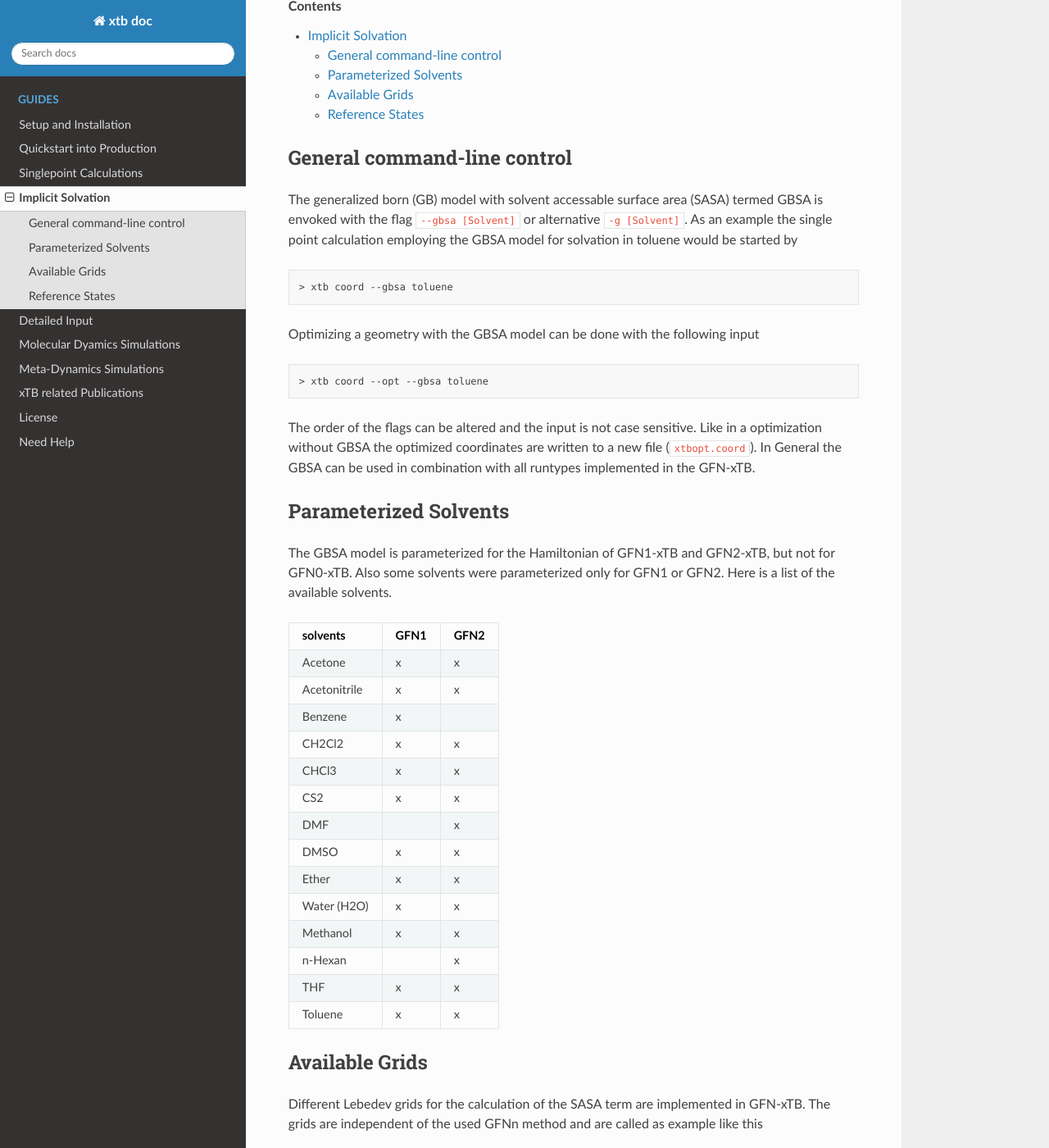
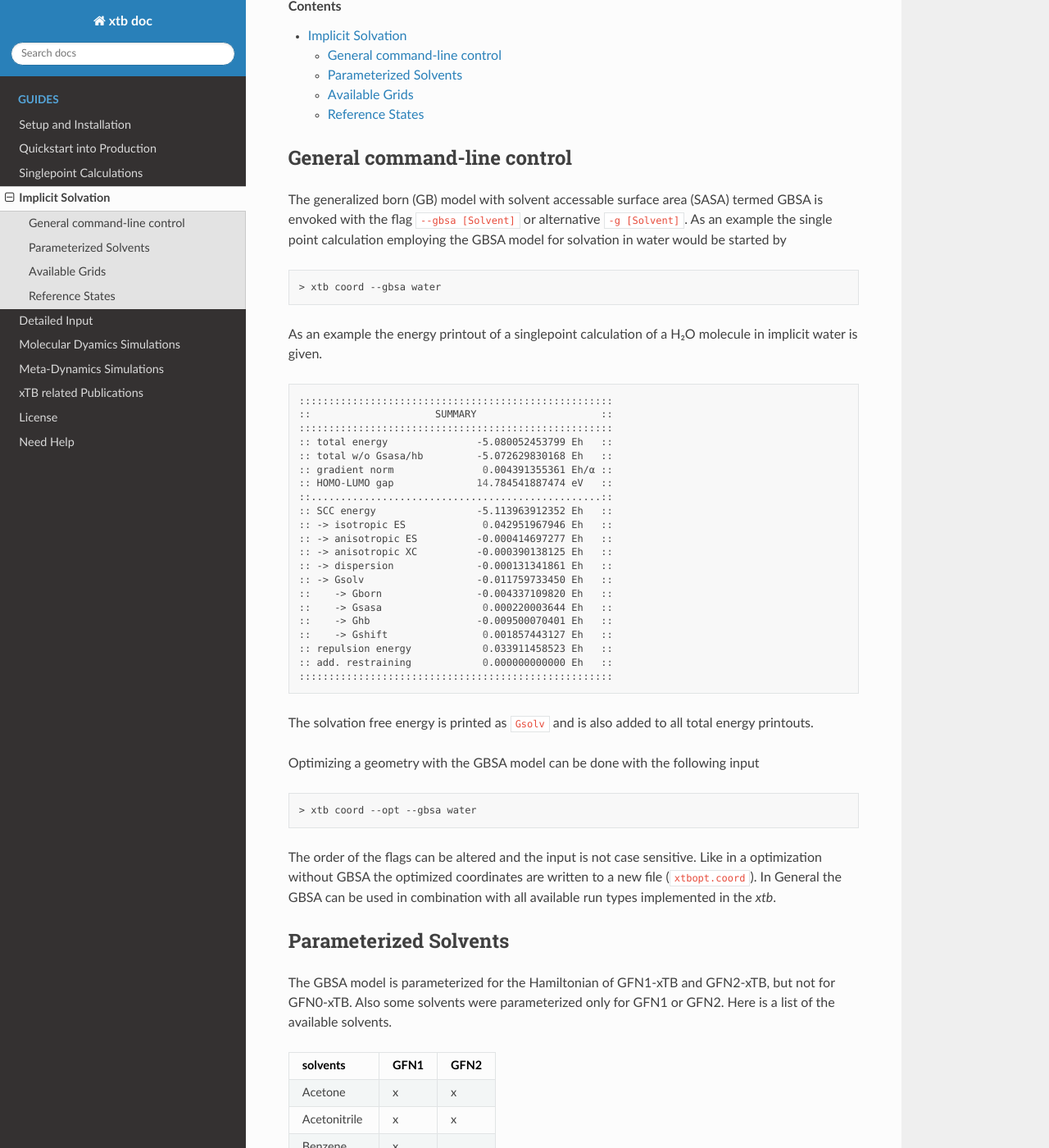
Before and after one commit to grimme-lab/xtb_docs, a Sphinx documentation site: the page built from source/gbsa.rst, in a window 1280 px wide and 1400 px high, scrolled down 236 px. Shown: the whole window at 82% size. Built offline with Sphinx 7.4.7 and the Read the Docs theme 2.0.0, drawn with Linux system fonts in a browser that asks for light colours; some of the changed text lies outside the part shown.

Commit message:
changed subscripts of solvents

```diff
--- a/source/gbsa.rst
+++ b/source/gbsa.rst
@@ -16,24 +16,54 @@
 The generalized born (GB) model with solvent accessable surface area
 (SASA) termed GBSA is envoked with the flag ``--gbsa [Solvent]`` or
 alternative ``-g [Solvent]``. As an example the single point calculation employing the
-GBSA model for solvation in toluene would be started by
+GBSA model for solvation in water would be started by
 
 .. code:: bash
 
-  > xtb coord --gbsa toluene
+  > xtb coord --gbsa water
+
+As an example the energy printout of a singlepoint calculation
+of a H₂O molecule in implicit water is given.
+
+.. code:: bash
+
+ :::::::::::::::::::::::::::::::::::::::::::::::::::::
+ ::                     SUMMARY                     ::
+ :::::::::::::::::::::::::::::::::::::::::::::::::::::
+ :: total energy               -5.080052453799 Eh   ::
+ :: total w/o Gsasa/hb         -5.072629830168 Eh   ::
+ :: gradient norm               0.004391355361 Eh/α ::
+ :: HOMO-LUMO gap              14.784541887474 eV   ::
+ ::.................................................::
+ :: SCC energy                 -5.113963912352 Eh   ::
+ :: -> isotropic ES             0.042951967946 Eh   ::
+ :: -> anisotropic ES          -0.000414697277 Eh   ::
+ :: -> anisotropic XC          -0.000390138125 Eh   ::
+ :: -> dispersion              -0.000131341861 Eh   ::
+ :: -> Gsolv                   -0.011759733450 Eh   ::
+ ::    -> Gborn                -0.004337109820 Eh   ::
+ ::    -> Gsasa                 0.000220003644 Eh   ::
+ ::    -> Ghb                  -0.009500070401 Eh   ::
+ ::    -> Gshift                0.001857443127 Eh   ::
+ :: repulsion energy            0.033911458523 Eh   ::
+ :: add. restraining            0.000000000000 Eh   ::
+ :::::::::::::::::::::::::::::::::::::::::::::::::::::
+
+The solvation free energy is printed as ``Gsolv`` and is also added
+to all total energy printouts.
 
 Optimizing a geometry with the GBSA model can be done with the following input
 
 .. code:: bash
 
-  > xtb coord --opt --gbsa toluene
+  > xtb coord --opt --gbsa water
 
 The order of the flags can be altered and the input
 is not case sensitive.
 Like in a optimization without GBSA the optimized coordinates are
 written to a new file (``xtbopt.coord``).
-In General the GBSA can be used in combination with all runtypes
-implemented in the GFN-xTB.
+In General the GBSA can be used in combination with all available run types
+implemented in the `xtb`.
 
 Parameterized Solvents
 ======================
@@ -43,37 +73,37 @@
 Also some solvents were parameterized only for GFN1 or GFN2.
 Here is a list of the available solvents.
 
-+---------------+-------+-------+
-| solvents      | GFN1  | GFN2  |
-+===============+=======+=======+
-| Acetone       |   x   |   x   |
-+---------------+-------+-------+
-| Acetonitrile  |   x   |   x   |
-+---------------+-------+-------+
-| Benzene       |   x   |       |
-+---------------+-------+-------+
-| CH2Cl2        |   x   |   x   |
-+---------------+-------+-------+
-| CHCl3         |   x   |   x   |
-+---------------+-------+-------+
-| CS2           |   x   |   x   |
-+---------------+-------+-------+
-| DMF           |       |   x   |
-+---------------+-------+-------+
-| DMSO          |   x   |   x   |
-+---------------+-------+-------+
-| Ether         |   x   |   x   |
-+---------------+-------+-------+
-| Water (H2O)   |   x   |   x   |
-+---------------+-------+-------+
-| Methanol      |   x   |   x   |
-+---------------+-------+-------+
-| n-Hexan       |       |   x   |
-+---------------+-------+-------+
-| THF           |   x   |   x   |
-+---------------+-------+-------+
-| Toluene       |   x   |   x   |
-+---------------+-------+-------+
++------------------------+-------+-------+
+| solvents               | GFN1  | GFN2  |
++========================+=======+=======+
+| Acetone                |   x   |   x   |
++------------------------+-------+-------+
+| Acetonitrile           |   x   |   x   |
++------------------------+-------+-------+
+| Benzene                |   x   |       |
++------------------------+-------+-------+
+| CH₂Cl₂                 |   x   |   x   |
++------------------------+-------+-------+
+| CHCl₃                  |   x   |   x   |
++------------------------+-------+-------+
+| CS₂                    |   x   |   x   |
++------------------------+-------+-------+
+| DMF                    |       |   x   |
++------------------------+-------+-------+
+| DMSO                   |   x   |   x   |
++------------------------+-------+-------+
+| Ether                  |   x   |   x   |
++------------------------+-------+-------+
+| Water (H₂O)            |   x   |   x   |
++------------------------+-------+-------+
+| Methanol               |   x   |   x   |
++------------------------+-------+-------+
+| n-Hexan                |       |   x   |
++------------------------+-------+-------+
+| THF                    |   x   |   x   |
++------------------------+-------+-------+
+| Toluene                |   x   |   x   |
++------------------------+-------+-------+
 
 
 Available Grids
@@ -113,10 +143,10 @@
 
 The default reference state option is ``bar1M`` which should not
 be changed for normal production runs.
-In order to compare the solvation free energy with COSMO-RS
-solvation free energies the reference state can be set to ``reference`` which corresponds
-to the same option in COSMO-RS. This could be done with
+In order to compare the solvation free energy with
+solvation free energies from COSMO-RS the reference state can be set to ``reference`` which corresponds
+to the same ``reference`` option as in COSMO-RS. This could be done with
 
 .. code:: bash
 
-  > xtb coord --opt --gbsa toluene reference
+  > xtb coord --opt --gbsa water reference
```
Also changed, not shown: other parts of source/gbsa.rst (+1 -1 lines).
